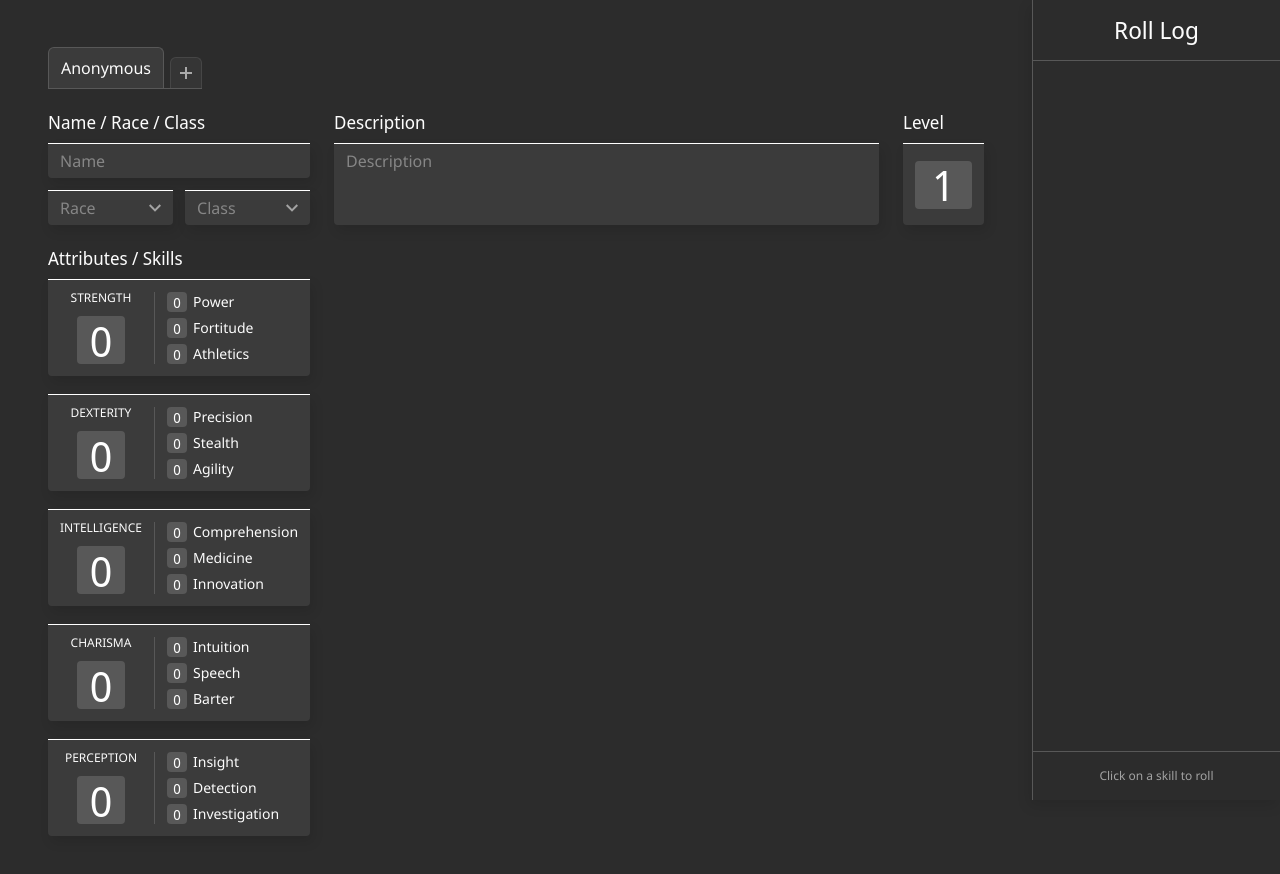
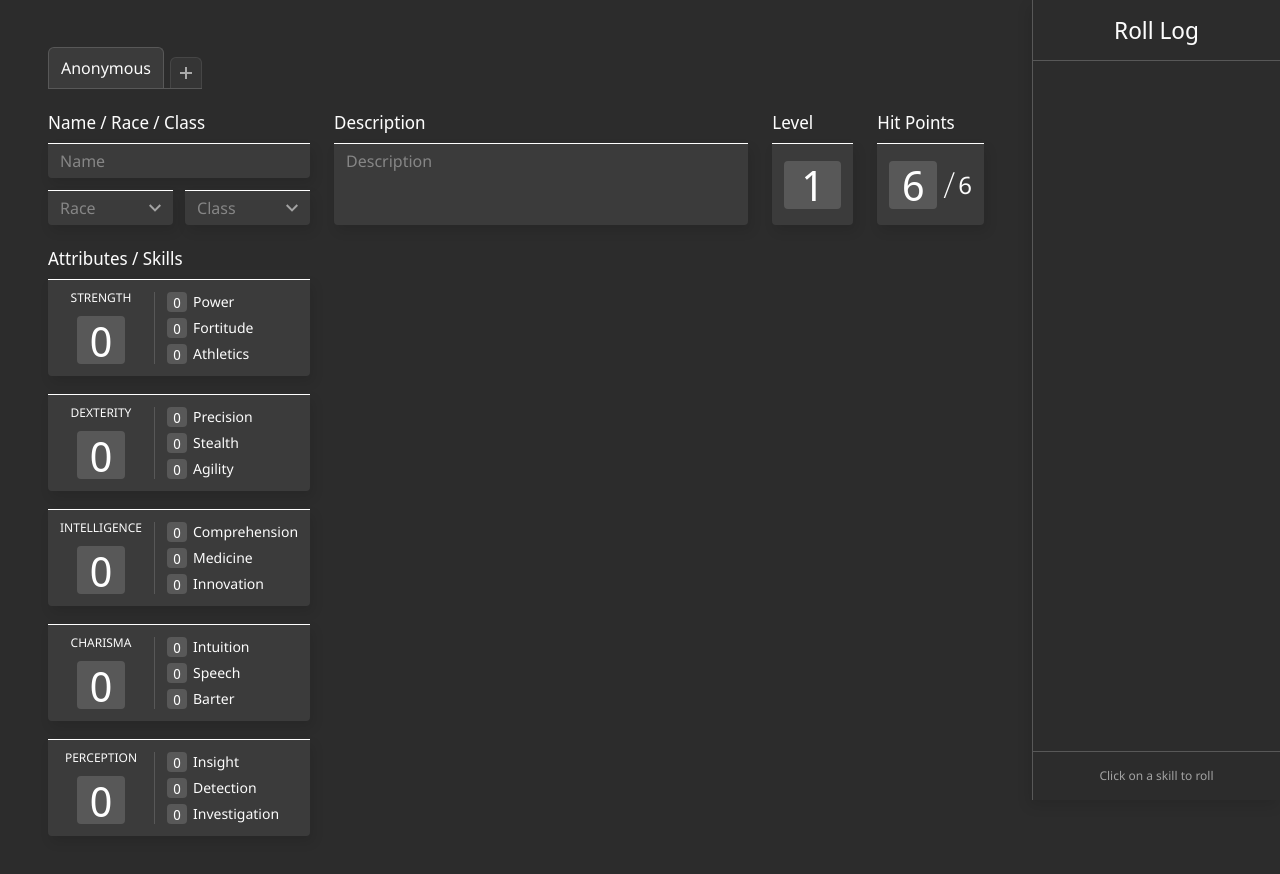
Before and after one commit to Paradoxdotexe/vade-mecum, a React (Create React App) app: page /engine in a window 1280 px wide. Shown: the top 874 px of the page. Built offline with nearby package versions, Linux system fonts and the light colour scheme.

Commit message:
MINOR: Add hit points

```diff
--- a/src/components/VNumberInput.tsx
+++ b/src/components/VNumberInput.tsx
@@ -20,7 +20,7 @@ const Input = styled.div<{ $width: number; $height: number; $fontSize: number }>
 
     &.input--error {
       border: 1px solid #ec4343;
-      background-color: #ec434322;
+      background-color: #ec434344;
     }
   }
 `;
--- a/src/index.css
+++ b/src/index.css
@@ -1,4 +1,4 @@
-@import url('https://fonts.googleapis.com/css2?family=Noto+Sans+Display:ital,wght@0,700;0,800;0,900;1,700;1,800;1,900&family=Noto+Sans:ital,wght@0,400;0,500;0,600;0,700;1,400;1,500;1,600;1,700&family=Noto+Sans+Mono:wght@400&display=swap');
+@import url('https://fonts.googleapis.com/css2?family=Noto+Sans+Display:ital,wght@0,700;0,800;0,900;1,700;1,800;1,900&family=Noto+Sans:ital,wght@0,100;0,200;0,300;0,400;0,500;0,600;0,700;1,100;1,200;1,300;1,400;1,500;1,600;1,700&family=Noto+Sans+Mono:wght@400&display=swap');
 
 body {
   margin: 0;
--- a/src/pages/engine/EngineStateContext.tsx
+++ b/src/pages/engine/EngineStateContext.tsx
@@ -85,6 +85,7 @@ export type Character = {
   key: string;
   name: string;
   level: number;
+  hitPoints: number;
   class?: Class;
   race?: string;
   description?: string;
@@ -95,6 +96,7 @@ export const DEFAULT_CHARACTER: Character = {
   key: uuid(),
   name: '',
   level: 1,
+  hitPoints: 6,
   attributes: [
     {
       label: 'Strength',
@@ -158,7 +160,7 @@ type EngineState = {
 };
 
 const DEFAULT_ENGINE_STATE: EngineState = {
-  version: '4.0',
+  version: '5.0',
   characters: { [DEFAULT_CHARACTER.key]: structuredClone(DEFAULT_CHARACTER) },
   characterKey: DEFAULT_CHARACTER.key,
   diceRolls: []
--- a/src/pages/engine/characterSheet/CharacterSheet.tsx
+++ b/src/pages/engine/characterSheet/CharacterSheet.tsx
@@ -6,6 +6,7 @@ import { NameInput } from './NameInput';
 import { RaceSelect } from './RaceSelect';
 import { DescriptionTextArea } from './DescriptionTextArea';
 import { LevelInput } from './LevelInput';
+import { HitPointsInput } from './HitPointsInput';
 
 const Sheet = styled.div`
   display: flex;
@@ -85,6 +86,10 @@ export const CharacterSheet: React.FC = () => {
             <div className="section__header">Level</div>
             <LevelInput />
           </div>
+          <div className="sheet__section">
+            <div className="section__header">Hit Points</div>
+            <HitPointsInput />
+          </div>
         </div>
       </div>
     </Sheet>
--- /dev/null
+++ b/src/pages/engine/characterSheet/HitPointsInput.tsx
@@ -0,0 +1,46 @@
+import React from 'react';
+import { useEngineState } from '../EngineStateContext';
+import { VCard } from '@/components/VCard';
+import { VNumberInput } from '@/components/VNumberInput';
+import styled from 'styled-components';
+
+const Styled = styled(VCard)`
+  flex: 1;
+  display: flex;
+  align-items: center;
+
+  .styled__slash {
+    font-size: 36px;
+    font-weight: 200;
+    padding-inline: 6px 3px;
+  }
+
+  .styled__max {
+    font-size: 24px;
+  }
+`;
+
+export const HitPointsInput: React.FC = () => {
+  const { character, updateCharacter } = useEngineState();
+
+  const strengthAttribute = character.attributes.find(attribute => attribute.label === 'Strength');
+  const fortitudeSkill = strengthAttribute?.skills.find(skill => skill.label === 'Fortitude');
+
+  const strength = strengthAttribute?.value ?? 0;
+  const fortitude = fortitudeSkill?.value ?? 0;
+
+  const maxHitPoints = (character.level + strength + fortitude) * 6;
+
+  return (
+    <Styled>
+      <VNumberInput
+        size={48}
+        max={maxHitPoints}
+        value={character.hitPoints}
+        onChange={hitPoints => updateCharacter({ hitPoints })}
+      />
+      <div className="styled__slash">/</div>
+      <div className="styled__max">{maxHitPoints}</div>
+    </Styled>
+  );
+};
--- a/src/version.json
+++ b/src/version.json
@@ -1,4 +1,4 @@
 {
-  "version": "0.12.0",
-  "versionCommitHash": "b431652"
+  "version": "0.13.0",
+  "versionCommitHash": "9c02e87"
 }
```
